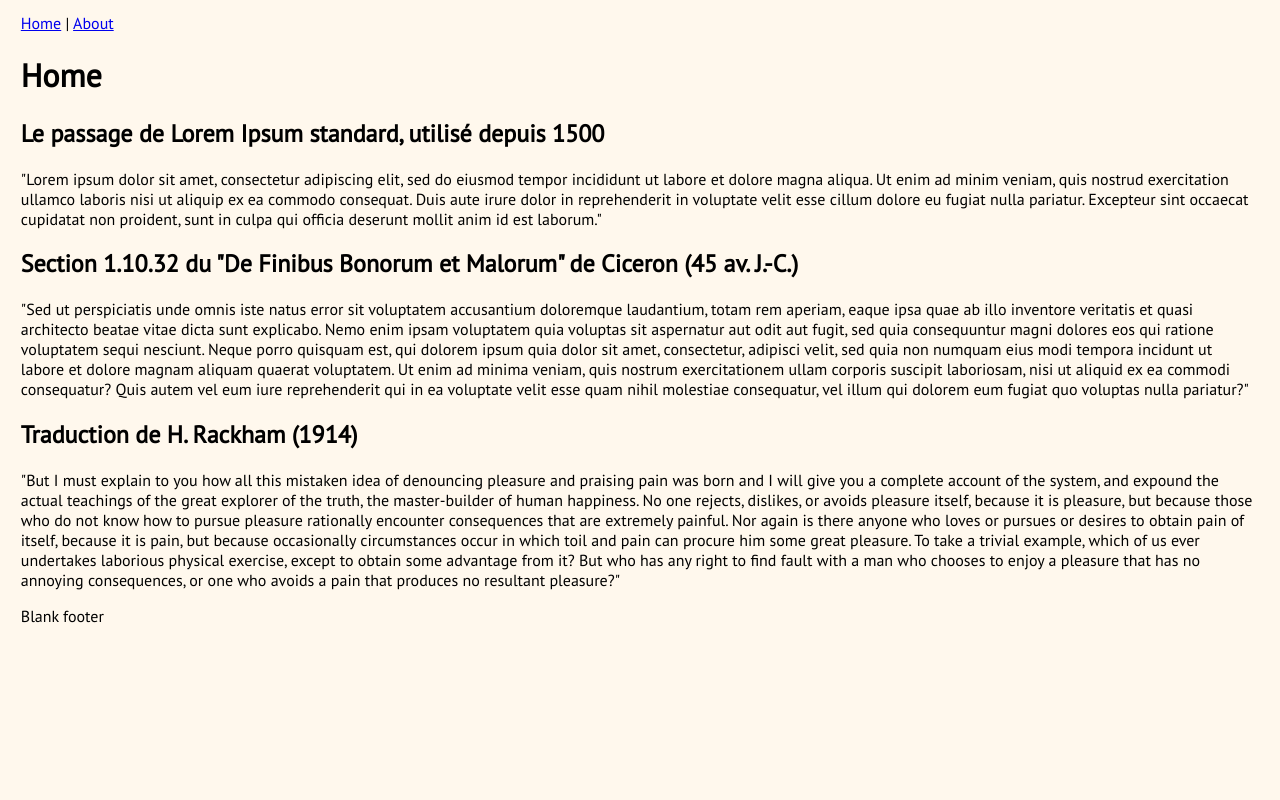
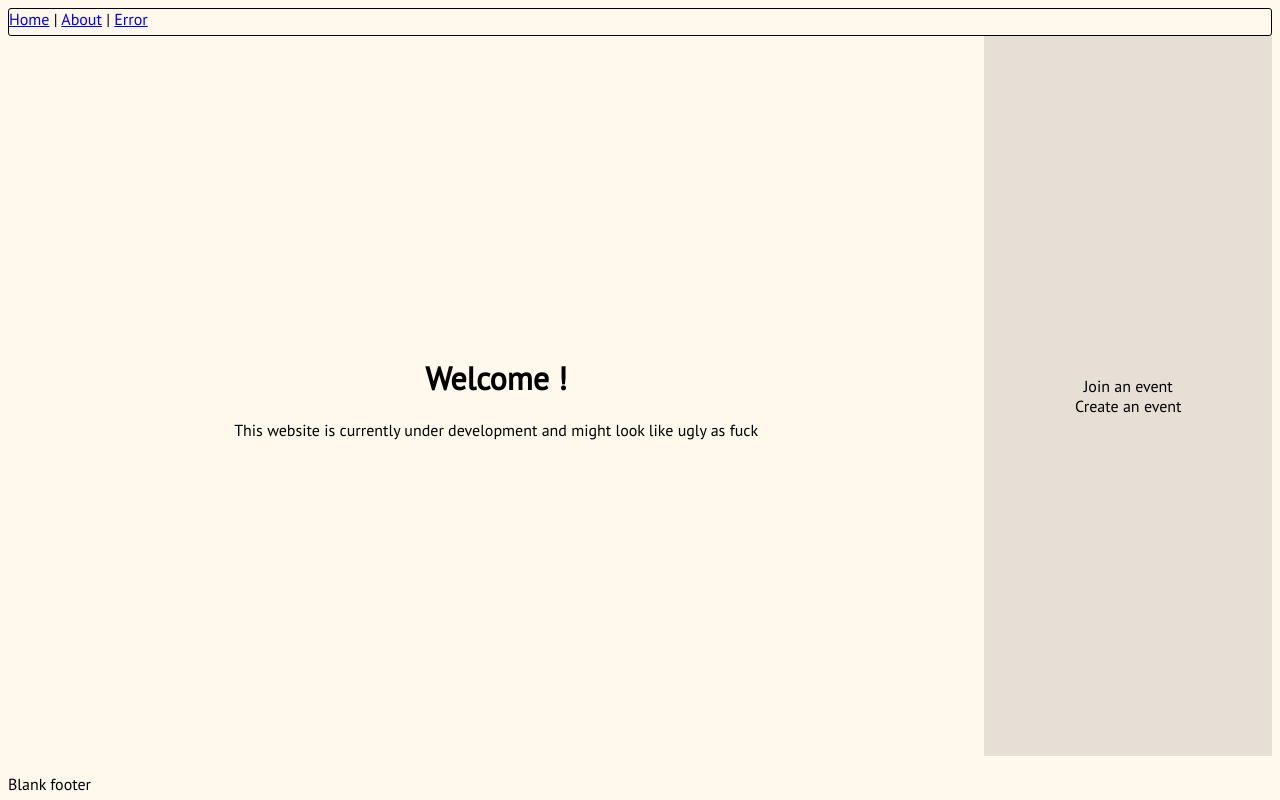
Before and after one commit to naaturel/letsmeet, a Vue app: page / in a window 1280 px wide. Built offline with nearby package versions, Linux system fonts and the light colour scheme; a web font is replaced by a local one.

Commit message:
Adding some style

```diff
--- a/src/App.vue
+++ b/src/App.vue
@@ -3,7 +3,7 @@ import LayoutDefault from "@/layouts/LayoutDefault.vue";
 </script>
 
 <template>
-  <layout-default>
+  <layout-default class="layout">
     <router-view />
   </layout-default>
 </template>
--- a/src/assets/base.css
+++ b/src/assets/base.css
@@ -1,5 +1,5 @@
 *
 {
-    background-color: #fff8ed;
+    transition: 0.3s all;
     font-family: 'PT Sans', sans-serif;
 }
--- a/src/assets/main.css
+++ b/src/assets/main.css
@@ -1,6 +1,12 @@
 @import './base.css';
 
-#app
+body
 {
-    margin: 1vw;
+    background-color: #fff8ed;
 }
+
+footer
+{
+    position:absolute;
+    bottom:0.5vw;
+}
--- a/src/layouts/LayoutDefault.vue
+++ b/src/layouts/LayoutDefault.vue
@@ -4,14 +4,19 @@
 
 <template>
   <div class="LayoutDefault">
-    <nav class="LayoutDefault__nav">
+
+    <nav class="nav">
       <router-link to="/">Home</router-link> |
-      <router-link to="/about">About</router-link>
+      <router-link to="/about">About</router-link> |
+      <router-link to="/error">Error</router-link>
     </nav>
-    <main class="LayoutDefault__main">
-      <slot />
+
+    <main class="main">
+      <slot/>
     </main>
-    <footer class="LayoutDefault__footer">Blank footer</footer>
+
+    <footer class="footer">Blank footer</footer>
+
   </div>
 </template>
 
@@ -19,7 +24,17 @@
 
 nav {
   text-decoration: none;
+  height: 2vw;
+  border: 1px solid;
+  border-radius: 3px;
+}
 
+.main {
+  display: flex;
+  flex-direction: column;
+  justify-content: center;
+  align-items: center;
+  height: 90vh;
 }
 
 </style>
--- a/src/router/index.ts
+++ b/src/router/index.ts
@@ -1,6 +1,7 @@
 import { createRouter, createWebHistory } from 'vue-router'
 import HomeView from '../views/HomeView.vue'
 import AboutView from '../views/AboutView.vue'
+import ErrorView from '../views/ErrorView.vue'
 
 const router = createRouter({
   history: createWebHistory(import.meta.env.BASE_URL),
@@ -13,11 +14,13 @@ const router = createRouter({
     {
       path: '/about',
       name: 'about',
-      // route level code-splitting
-      // this generates a separate chunk (About.[hash].js) for this route
-      // which is lazy-loaded when the route is visited.
       component: AboutView,
     },
+    {
+      path: '/error',
+      name: 'error',
+      component: ErrorView,
+    }
   ],
 })
 
--- /dev/null
+++ b/src/views/ErrorView.vue
@@ -0,0 +1,14 @@
+<script setup lang="ts">
+
+</script>
+
+<template>
+
+  <h1>Oopsie</h1>
+  <p>Something went wrong</p>
+
+</template>
+
+<style scoped>
+
+</style>
--- a/src/views/HomeView.vue
+++ b/src/views/HomeView.vue
@@ -3,25 +3,50 @@
 </script>
 
 <template>
-  <h1>Home</h1>
 
-  <h2>Le passage de Lorem Ipsum standard, utilisé depuis 1500</h2>
-  <p>
-    "Lorem ipsum dolor sit amet, consectetur adipiscing elit, sed do eiusmod tempor incididunt ut labore et dolore magna aliqua. Ut enim ad minim veniam, quis nostrud exercitation ullamco laboris nisi ut aliquip ex ea commodo consequat. Duis aute irure dolor in reprehenderit in voluptate velit esse cillum dolore eu fugiat nulla pariatur. Excepteur sint occaecat cupidatat non proident, sunt in culpa qui officia deserunt mollit anim id est laborum."
-  </p>
+  <div class="container">
+    <div class="introduction">
+      <h1>Welcome !</h1>
+      <p>This website is currently under development and might look like ugly as fuck</p>
+    </div>
 
-  <h2>Section 1.10.32 du "De Finibus Bonorum et Malorum" de Ciceron (45 av. J.-C.)</h2>
-  <p>
-    "Sed ut perspiciatis unde omnis iste natus error sit voluptatem accusantium doloremque laudantium, totam rem aperiam, eaque ipsa quae ab illo inventore veritatis et quasi architecto beatae vitae dicta sunt explicabo. Nemo enim ipsam voluptatem quia voluptas sit aspernatur aut odit aut fugit, sed quia consequuntur magni dolores eos qui ratione voluptatem sequi nesciunt. Neque porro quisquam est, qui dolorem ipsum quia dolor sit amet, consectetur, adipisci velit, sed quia non numquam eius modi tempora incidunt ut labore et dolore magnam aliquam quaerat voluptatem. Ut enim ad minima veniam, quis nostrum exercitationem ullam corporis suscipit laboriosam, nisi ut aliquid ex ea commodi consequatur? Quis autem vel eum iure reprehenderit qui in ea voluptate velit esse quam nihil molestiae consequatur, vel illum qui dolorem eum fugiat quo voluptas nulla pariatur?"
-  </p>
+    <div class="actions">
+      <div>
+        Join an event
+      </div>
 
-  <h2> Traduction de H. Rackham (1914)</h2>
-  <p>
-    "But I must explain to you how all this mistaken idea of denouncing pleasure and praising pain was born and I will give you a complete account of the system, and expound the actual teachings of the great explorer of the truth, the master-builder of human happiness. No one rejects, dislikes, or avoids pleasure itself, because it is pleasure, but because those who do not know how to pursue pleasure rationally encounter consequences that are extremely painful. Nor again is there anyone who loves or pursues or desires to obtain pain of itself, because it is pain, but because occasionally circumstances occur in which toil and pain can procure him some great pleasure. To take a trivial example, which of us ever undertakes laborious physical exercise, except to obtain some advantage from it? But who has any right to find fault with a man who chooses to enjoy a pleasure that has no annoying consequences, or one who avoids a pain that produces no resultant pleasure?"
-  </p>
+      <div>
+        Create an event
+      </div>
+    </div>
+  </div>
 
 </template>
 
 <style scoped>
 
+.container {
+  display: flex;
+  flex-direction: row;
+  align-items: center;
+  width: 100%;
+  height: 100%;
+}
+
+.introduction {
+  justify-items: center;
+  align-content: center;
+  flex-grow: 10;
+  height: 100%;
+}
+
+.actions {
+  justify-items: center;
+  flex-direction: column;
+  align-content: center;
+  flex-grow: 4;
+  height: 100%;
+  background-color: rgba(0,0,0,0.1);
+}
+
 </style>
```
